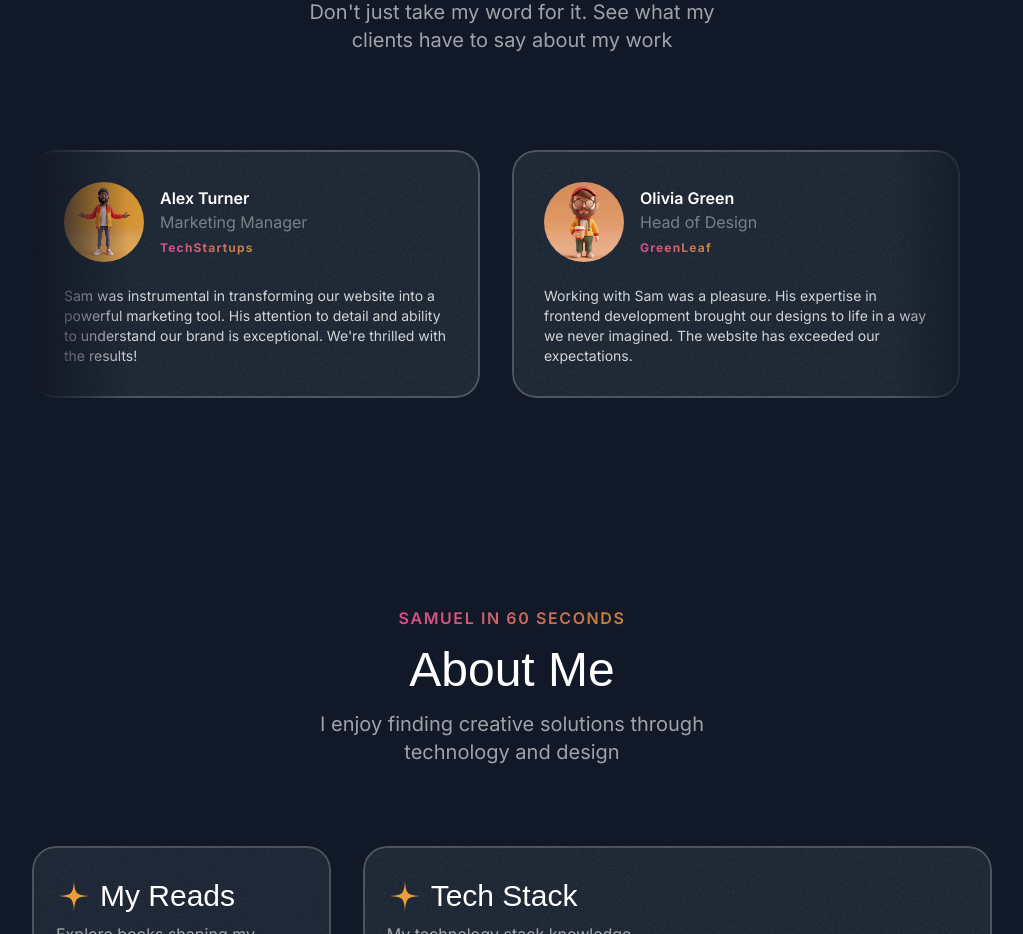
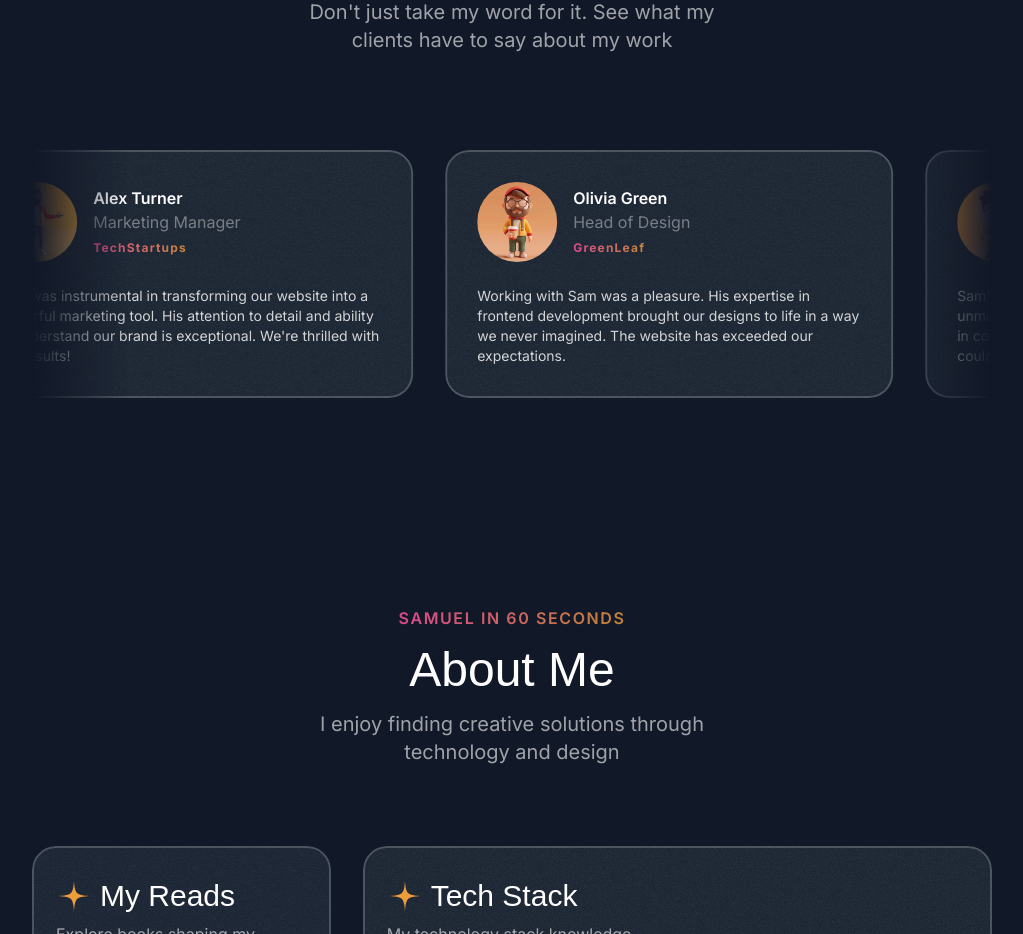
Before and after one commit to Sammy212/portfolio, a Next.js app: page / in a window 1280 px wide. Shown: the part 3660-4594 px from the top of the page, without its empty margins (128-1151 px from the left). Built offline with nearby package versions, Linux system fonts and the light colour scheme; a web font is replaced by a local one.

Commit message:
Completed testimonials animation effect

```diff
--- a/src/sections/Testimonials.tsx
+++ b/src/sections/Testimonials.tsx
@@ -2,6 +2,7 @@
 import { testimonials } from "@/data/data";
 import Image from "next/image";
 import { Card } from "@/components/Card";
+import { Fragment } from "react";
 
 export function Testimonials() {
   return (
@@ -13,13 +14,20 @@
           description="Don't just take my word for it. See what my clients have to say about my work"
         />
 
-        <div className="mt-16 lg:mt-24 flex overflow-x-clip [mask-image:linear-gradient(to_right,transparent,black_10%,black_90%,transparent)]">
-          <div className="flex gap-8 flex-none">
+        <div className="mt-12 lg:mt-20 flex overflow-x-clip [mask-image:linear-gradient(to_right,transparent,black_10%,black_90%,transparent)] py-4 -my-4">
+          <div className="flex gap-8 flex-none pr-8
+            animate-move-left [animation-duration:140s] sm:[animation-duration:240s] hover:[animation-play-state:paused]
+          ">
+            {
+              [...new Array(2)].fill(0).map((_, index) => (
+                <Fragment key={index}>
                   {
                     testimonials.map(testimonial => (
                       <Card
                         key={testimonial.name}
-                  className="max-w-xs md:p-8 p-6 md:max-w-md"
+                        className="max-w-xs md:p-8 p-6 md:max-w-md
+                          hover:-rotate-3 hover:shadow-xl transition ease-in-out duration-300
+                        "
                       >
                         <div className="flex gap-4 items-center">
                           <Image
@@ -36,6 +44,9 @@
                       </Card>
                     ))
                   }
+                </Fragment>
+              ))
+            }
           </div>
         </div>
       </div>
```
Lines whose indentation alone changed are shown as unchanged.
